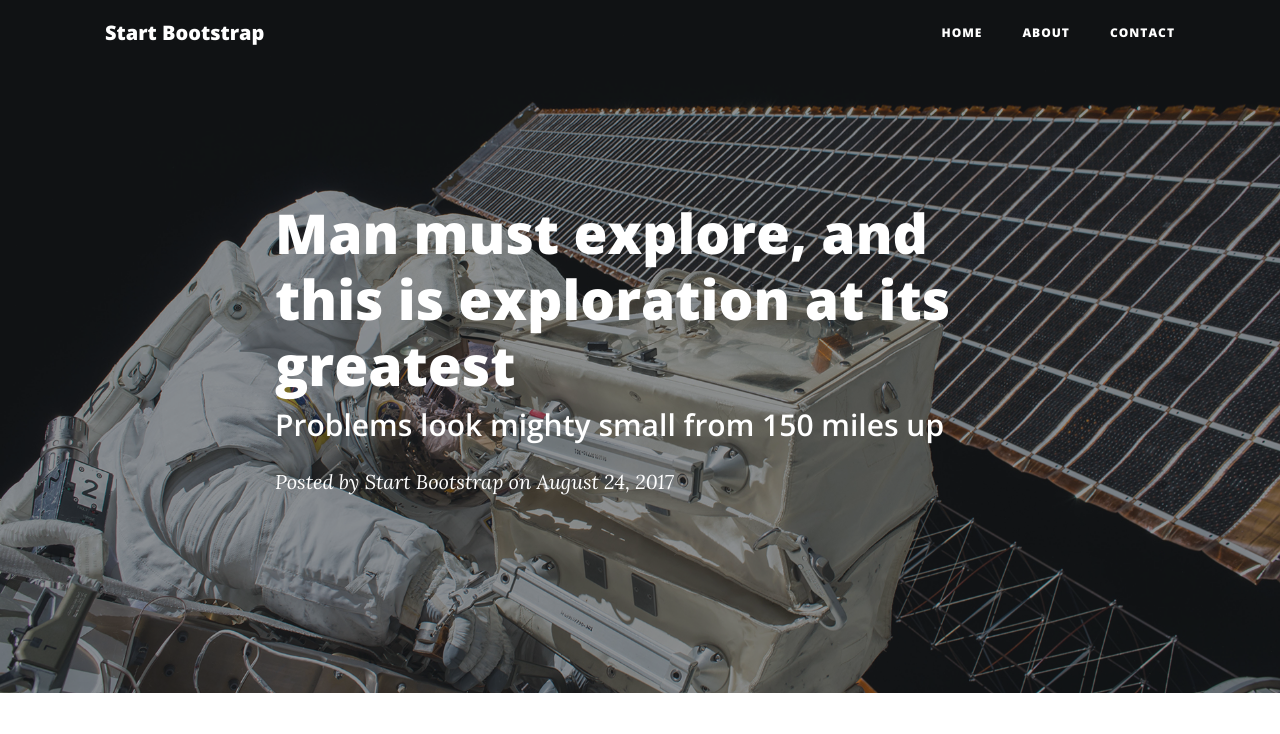
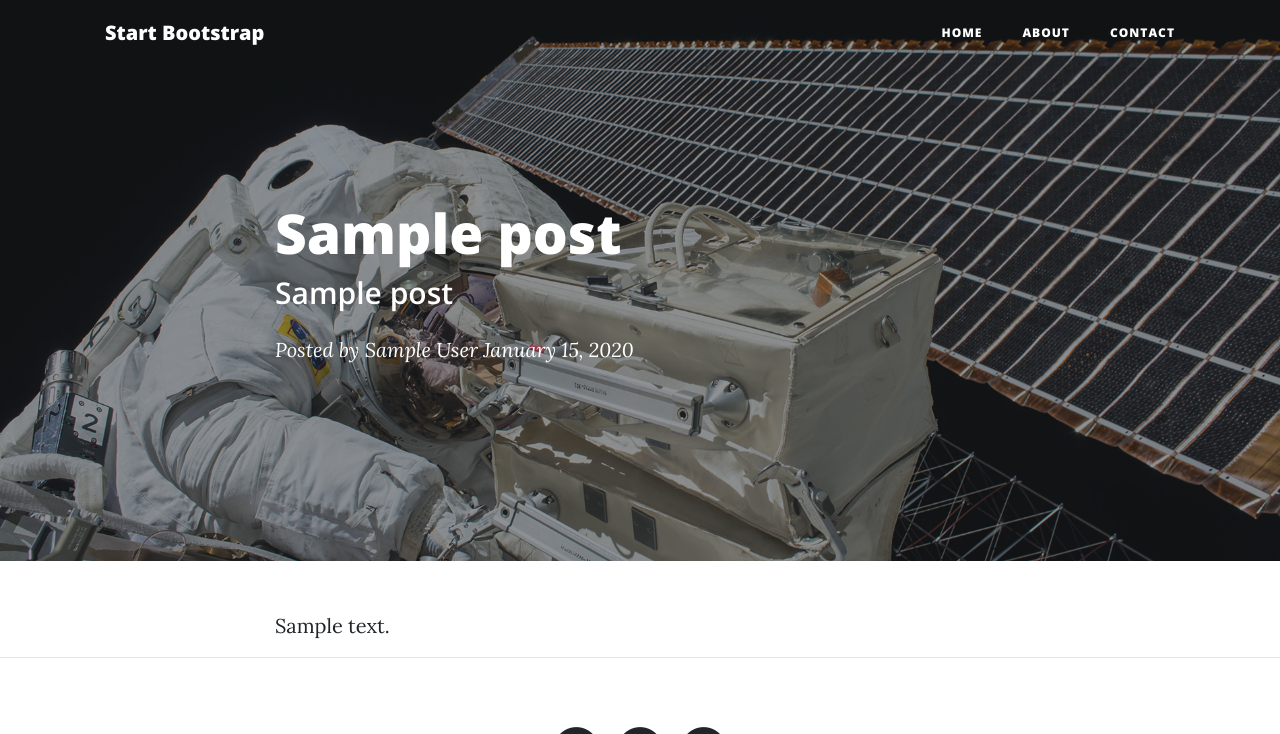
Before and after one commit to smyhk/flask-alchemy, a Flask app: page /post/1 in a window 1280 px wide. Shown: the top 734 px of the page. Run offline with Flask 2, Linux system fonts and the light colour scheme; tables that the repository leaves empty hold one stand-in row (values such as "Sample post"); some libraries are stand-ins or nearby versions.

Commit message:
Implement view post with date formatting

```diff
--- a/app.py
+++ b/app.py
@@ -32,7 +32,9 @@ def about():
 def post(post_id):
     blogpost = BlogPost.query.filter_by(id=post_id).one()
 
-    return render_template("post.html", post=blogpost)
+    date = blogpost.date_posted.strftime('%B %d, %Y')
+
+    return render_template("post.html", post=blogpost, date_posted=date)
 
 
 @app.route("/contact")
--- a/templates/post.html
+++ b/templates/post.html
@@ -56,11 +56,11 @@
         <div class="row">
           <div class="col-lg-8 col-md-10 mx-auto">
             <div class="post-heading">
-              <h1>Man must explore, and this is exploration at its greatest</h1>
-              <h2 class="subheading">Problems look mighty small from 150 miles up</h2>
+              <h1>{{ post.title }}</h1>
+              <h2 class="subheading">{{ post.sub_title }}</h2>
               <span class="meta">Posted by
-                <a href="#">Start Bootstrap</a>
-                on August 24, 2017</span>
+                <a href="#">{{ post.author }}</a>
+                {{ date_posted }}</span>
             </div>
           </div>
         </div>
@@ -72,7 +72,7 @@
       <div class="container">
         <div class="row">
           <div class="col-lg-8 col-md-10 mx-auto">
-
+            {{ post.content|safe }}
           </div>
         </div>
       </div>
```
